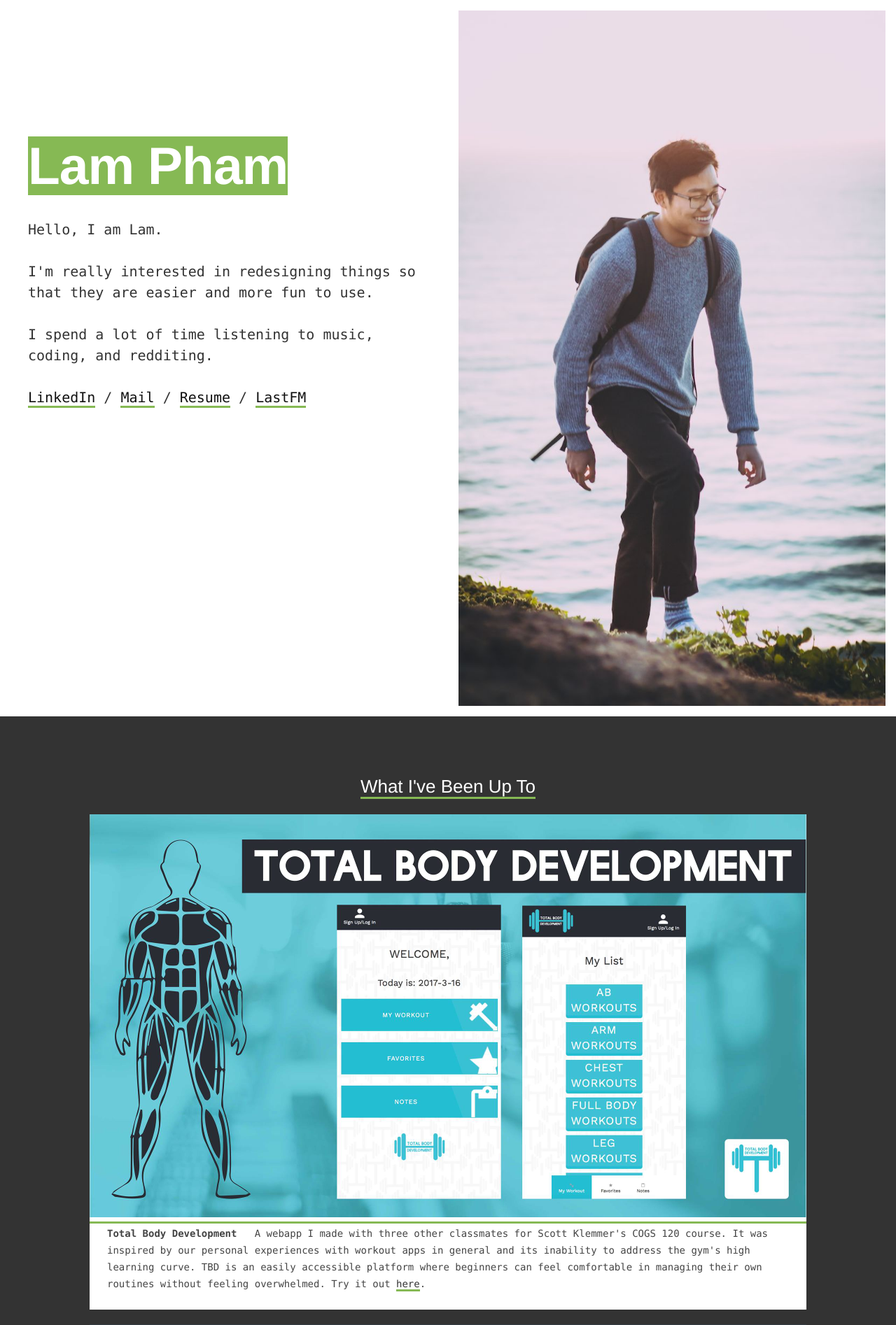
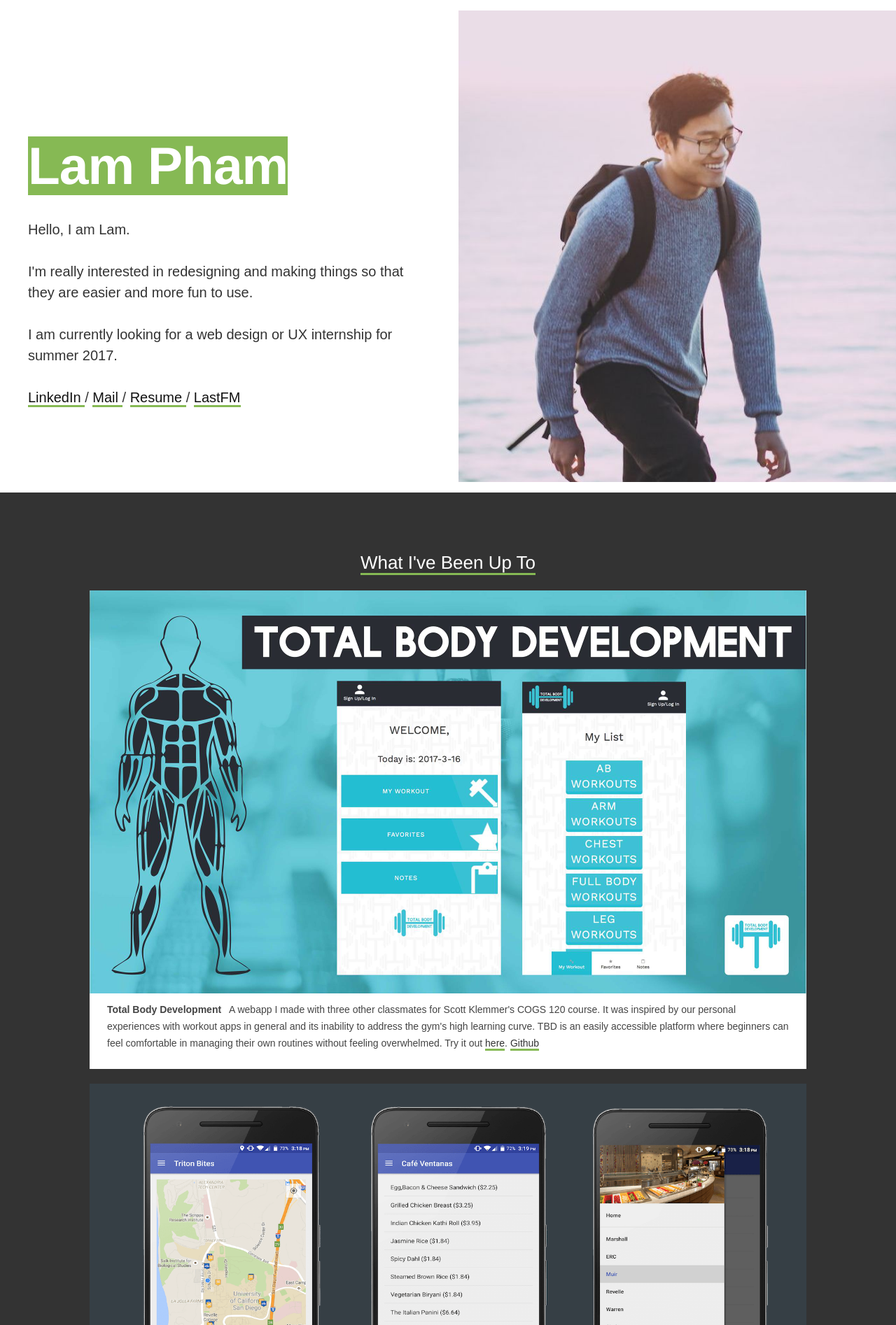
Before and after one commit to visdreamstate/visdreamstate.github.io, a PHP site: page / in a window 1280 px wide. Shown: the top 1894 px of the page at 70% size. Run offline with PHP 8.4, Linux system fonts and the light colour scheme.

Commit message:
updated descriptions

```diff
--- a/assets/css/style.css
+++ b/assets/css/style.css
@@ -66,8 +66,8 @@ body {
 
 .page {
   color: #444;
-  font-family: Menlo, sans-serif;
-  font-weight: 300; }
+  font-family: Avenir Next, sans-serif;
+  font-weight: 400; }
   .page p {
     font-size: 1em;
     margin-bottom: 1.5em;
@@ -196,7 +196,7 @@ body {
             FOOTER
 ========================================================= */
 footer {
-  font-family: Menlo, sans-serif;
+  font-family: Avenir Next, sans-serif;
   display: block;
   margin: 0 auto;
   line-height: 24px;
@@ -374,9 +374,9 @@ body {
         top: 0.75em;
         bottom: 0.75em;
         left: 0.75em;
-        right: 0.75em;
+        right: 0em;
         background-image: url("me.jpg");
-        background-size: cover; }
+        background-size: 800px 1000px; }
     #bio .intro {
       padding: 0 2em;
       margin: 10em 0 0 auto;
@@ -388,7 +388,7 @@ body {
 
 @media (min-width: 900px) {
   #bio .portrait {
-    padding-bottom: 80%; } }
+    padding-bottom: 55%; } }
 
 @media (min-width: 1024px) {
   #bio h2 {
--- a/index.html
+++ b/index.html
@@ -24,9 +24,9 @@
         <div class="wrapper">
           <h1><span>Lam Pham</span></h1>
           <p>Hello, I am Lam.</p>
-          <p>I'm really interested in redesigning things so that they are easier and more fun to use.</p>
-          <p>I spend a lot of time listening to music, coding, and redditing.</p>
-          <p><a href="https://www.linkedin.com/in/lamqpham">LinkedIn</a> / <a href="mailto:lamqpham101@gmail.com">Mail</a> / <a href="RESUME.pdf">Resume</a> / <a href="http://www.last.fm/user/Lameenator">LastFM</a></p>
+          <p>I'm really interested in redesigning and making things so that they are easier and more fun to use.</p>
+          <p>I am currently looking for a web design or UX internship for summer 2017.</p>
+          <p><a href="https://www.linkedin.com/in/lamqpham">LinkedIn </a> / <a href="mailto:lamqpham101@gmail.com"> Mail </a> / <a href="RESUME.pdf"> Resume </a> / <a href="http://www.last.fm/user/Lameenator"> LastFM</a></p>
 
         </div>
       </div>
@@ -37,13 +37,13 @@
       <h2><span>What I've Been Up To</span></h2>
 
         <div class="portfolio-thumb portfolio-big">
-          <a class="image-popup-no-margins" href="assets/img/TBD.jpg"><img src="assets/img/TBD.jpg" alt="Total Body Development - Lam Pham"></a>
-          <p class="description"><strong>Total Body Development</strong>&nbsp;&nbsp; A webapp I made with three other classmates for Scott Klemmer's COGS 120 course. It was inspired by our personal experiences with workout apps in general and its inability to address the gym's high learning curve. TBD is an easily accessible platform where beginners can feel comfortable in managing their own routines without feeling overwhelmed. Try it out <a href="http://a10-totalbodydevelopment.herokuapp.com">here</a>.
+          <img src="assets/img/TBD.jpg" alt="Total Body Development - Lam Pham"></img>
+          <p class="description"><strong>Total Body Development</strong>&nbsp;&nbsp; A webapp I made with three other classmates for Scott Klemmer's COGS 120 course. It was inspired by our personal experiences with workout apps in general and its inability to address the gym's high learning curve. TBD is an easily accessible platform where beginners can feel comfortable in managing their own routines without feeling overwhelmed. Try it out <a href="http://a10-totalbodydevelopment.herokuapp.com">here</a>. <a href="https://github.com/holsamoht/TBDSkeleton">Github</a>
         </p>
         </div>
 
         <div class="portfolio-thumb portfolio-big">
-          <a class="image-popup-no-margins" href="assets/img/tritonbites.png"><img src="assets/img/tritonbites.png" alt="Triton Bites - Lam Pham"></a>
+          <img src="assets/img/tritonbites.png" alt="Triton Bites - Lam Pham"></img>
           <p class="description"><strong>Triton Bites</strong>&nbsp;&nbsp; An individual project for other students in UCSD inspired by the difficulty of obtaining the daily menu and a curious desire to learn how to develop apps. Triton Bites utilizes the JSOUP library and the Google Maps API to display the UCSD dining hall menu information in a simple and effective way. I developed and designed the app individually with Material Design in mind. Currently in development and on the Google Play Store <a href="https://play.google.com/store/apps/details?id=com.lamdevs.tritonbites&hl=en">here</a>.
         </p>
         </div>
```
Also changed, not shown: assets/css/me.jpg, assets/css/peace.jpg (deleted), assets/img/UCSD.png (deleted), assets/img/UCSD2.png (deleted), assets/img/favicon.png (deleted), assets/img/peace.jpg (deleted), 4 other files.
